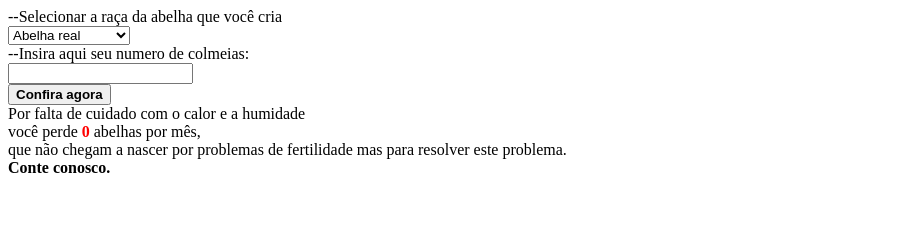
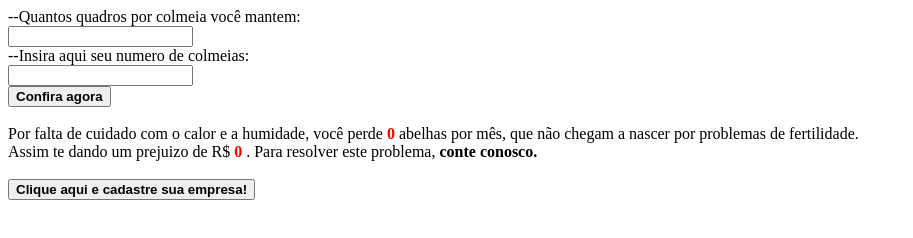
Before and after one commit to Grupo11-1ADSA-BuzzTherm/BuzzTherm, a plain HTML site: page Site Institucional/Calculador Financeira.html in a window 1280 px wide. Both pictures are taken after a click on the button "Confira agora". Shown: the whole page, without its empty margins (0-913 px from the left). Drawn offline with Linux system fonts and the light colour scheme.

Commit message:
Alteração simulador financeiro

```diff
--- a/Site Institucional/Calculador Financeira.html
+++ b/Site Institucional/Calculador Financeira.html
@@ -6,14 +6,18 @@
     <title>Calculadora Financeira BuzzTherm</title>
 </head>
 <body>
-    --Selecionar a raça da abelha que você cria<br>
+
+    <!-- --Selecionar a raça da abelha que você cria<br>
     <select  id="inpRacaAbelha">
         <option value="Abelha real">Abelha real</option>
         <option value="Abelha italiana">Abelha italiana</option>
         <option value="Abelha da russia">Abelha da russia</option>
         <option value="Abelha africana">Abelha africana</option>
         <option value="Abelha carnica">Abelha carnica</option>
-    </select><br>
+    </select><br> -->
+
+    --Quantos quadros por colmeia você mantem:<br>
+    <input type="text" id="inpQntQuadro"><br>
 
     --Insira aqui seu numero de colmeias:<br>
     <input type="number" id="inpQntColmeia"><br>
@@ -24,28 +28,28 @@
 </body>
 </html>
 <script>
-    function calcularColmeias(){
-    var qntColmeia = Number(inpQntColmeia.value);
-    var qntAbelha;
+    function calcularColmeias() {
 
-    // 40.000 abelhas por colmeia
-    // abelha produz 5g por ano de mel
+        // Inicialização variáveis
+        var qntColmeia = Number(inpQntColmeia.value);
+        var qntQuadroColmeia = Number(inpQntQuadro.value);
+        var qntAbelhaColmeia = 0
+        var qntPerdaAbelhaTotal = 0;
+        var qntAbelhaTotal = 0;
+        var perdaLitroMelMes = 0;
+        var perdaMonetariaMes = 0;
+        var abelhaQuadro = 6000;
 
-    if (racaAbelha = "Abelha Real") {
-        qntAbelha = qntColmeia * 3000;
-    } else if (racaAbelha = "Abelha italiana") {
-        qntAbelha = qntColmeia * 4000;
-    } else if (racaAbelha = "Abelha da russia") {
-        qntAbelha = qntColmeia * 5000;
-    } else if (racaAbelha = "Abelha africana") {
-        qntAbelha =qntColmeia *  200;
-    } else if (racaAbelha = "Abelha carnica") {
-        qntAbelha = qntColmeia * 5000;
+        var precoMedioMelKgDolar = 4;
+        var cotacaoDolarReal = 5.08;
+
+        qntAbelhaColmeia = qntQuadroColmeia * abelhaQuadro;
+        qntAbelhaTotal = qntAbelhaColmeia * qntColmeia;
+        qntPerdaAbelhaTotal = qntAbelhaTotal * 0.12;
+        perdaLitroMelMes = (qntPerdaAbelhaTotal * 0.0036)/12;
+        perdaMonetariaMes = (perdaLitroMelMes * 1.4) * (precoMedioMelKgDolar * cotacaoDolarReal);
+
+
+        divExibicao.innerHTML = `<br>Por falta de cuidado com o calor e a humidade, você perde <b style="color:red;">${qntPerdaAbelhaTotal}</b> abelhas por mês, que não chegam a nascer por problemas de fertilidade.<br> Assim te dando um prejuizo de R$ <b style="color:red;"> ${perdaMonetariaMes} </b>. Para resolver este problema, <b>conte conosco.</b><br><br><button><b>Clique aqui e cadastre sua empresa!</b></button>`
     }
-
-    qntAbelha *= 0.115;
-    qntAbelha *= 30;
-
-    divExibicao.innerHTML = `Por falta de cuidado com o calor e a humidade<br> você perde <b style="color:red;">${qntAbelha}</b> abelhas por mês,<br> que não chegam a nascer por problemas de fertilidade mas para resolver este problema.<br> <b>Conte conosco.</b>`
-}
 </script>
```
